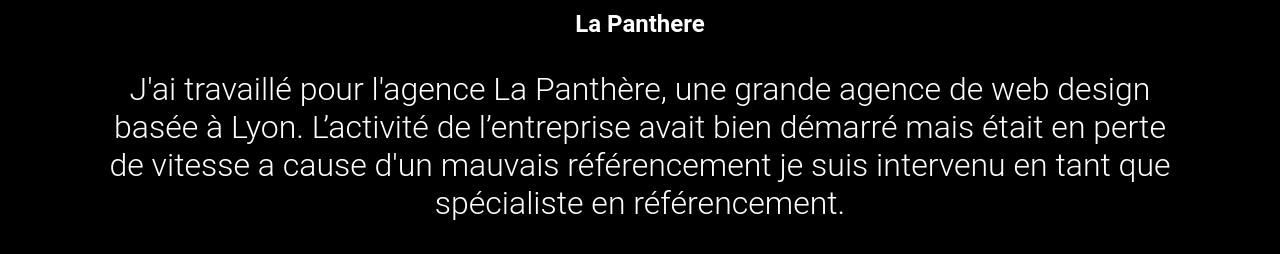
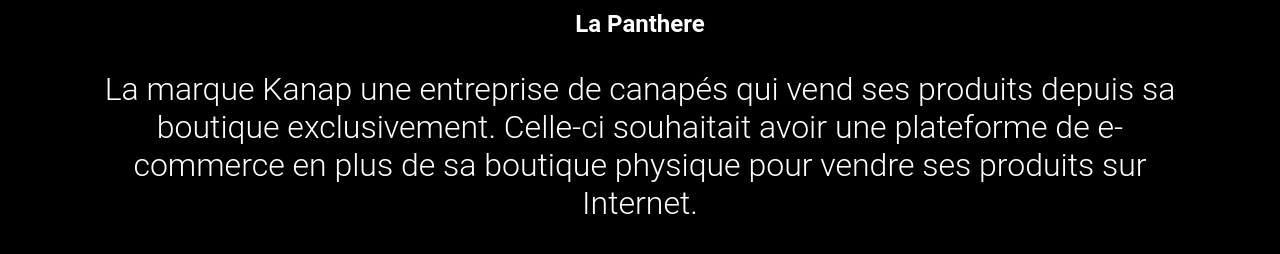
Before and after one commit to Mhalat1/Cv_Halat, a plain HTML site: page index.html in a window 1280 px wide. Shown: the part 5405-5659 px from the top of the page. Drawn offline with Linux system fonts and the light colour scheme; a web font is replaced by a local one.

Commit message:
Update index.html

```diff
--- a/index.html
+++ b/index.html
@@ -96,10 +96,10 @@
 							<div class="case_texte">
 								<h2 class="case_texte-titre">La Panthere</h2>
 								<p class="case_texte-info">
-									J'ai travaillé pour l'agence La Panthère, une grande agence de web design
-									basée à Lyon. L’activité de l’entreprise avait bien démarré mais était en
-									perte de vitesse a cause d'un mauvais référencement
-									je suis intervenu en tant que spécialiste en référencement.
+									La marque Kanap une entreprise de canapés qui vend ses produits depuis
+									sa boutique exclusivement. Celle-ci souhaitait avoir une
+									plateforme de e-commerce en plus de sa boutique physique pour vendre ses
+									produits sur Internet.
 								</p>
 							</div>
 						</div>
```
